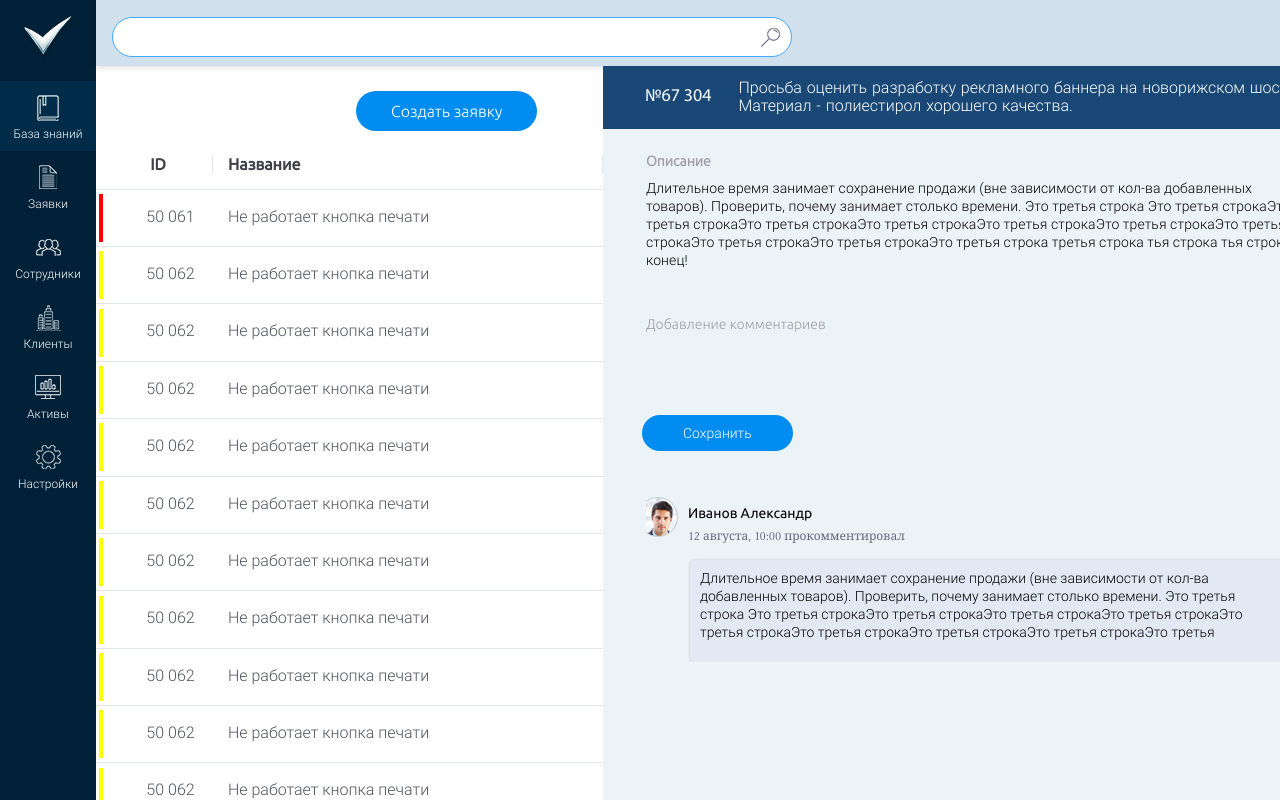
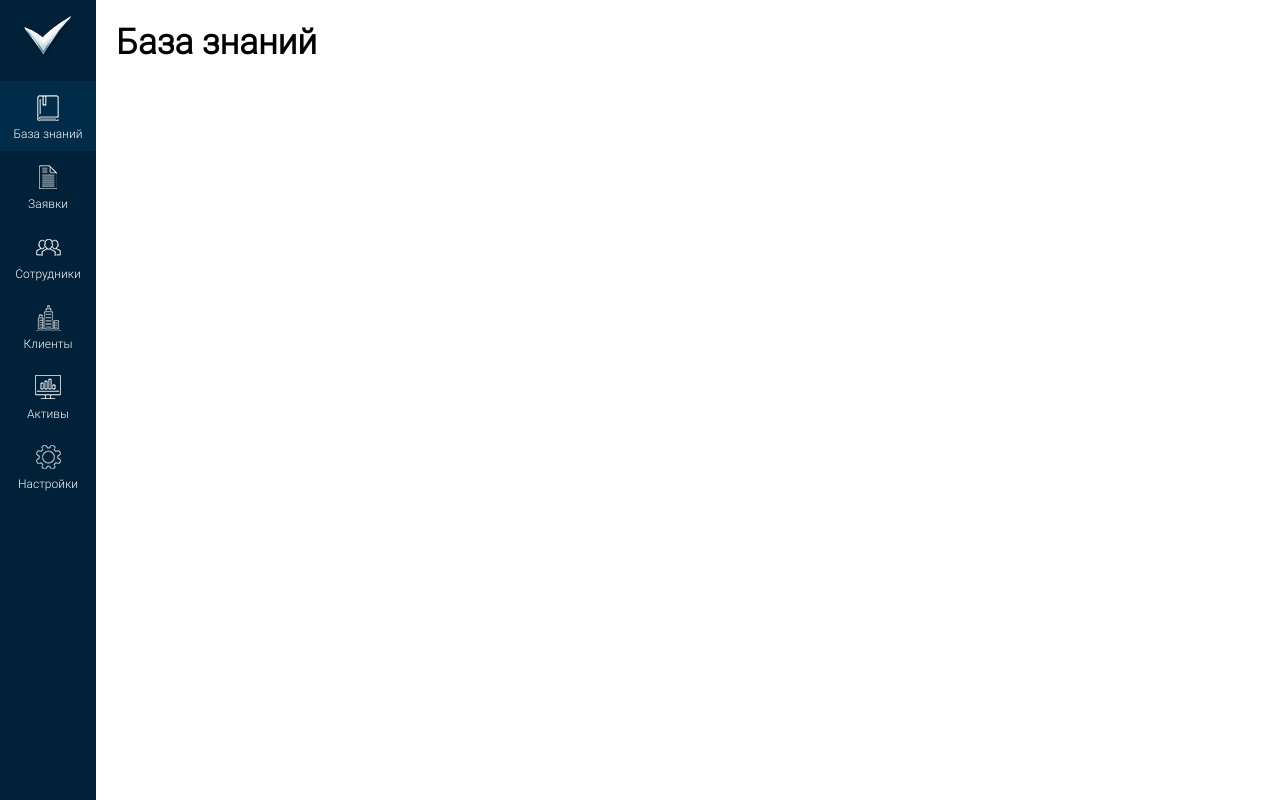
Before and after one commit to sergeydushechkin/intravision-test, a React app: page / in a window 1280 px wide. Both pictures are taken after a click on the link "База знаний". Shown: the top 800 px of the page. Built offline with nearby package versions, Linux system fonts and the light colour scheme.

Commit message:
Adds dummy

```diff
--- a/public/style.css
+++ b/public/style.css
@@ -468,6 +468,10 @@ body {
   flex-direction: column;
   width: 100%; }
 
+.main-dummy__header {
+  padding-left: 20px;
+  font-size: 35px; }
+
 .search {
   padding: 17px 16px;
   padding-bottom: 9px;
@@ -623,7 +627,7 @@ body {
 
 .details {
   display: flex;
-  width: 986px;
+  width: 1030px;
   overflow-y: auto; }
 
 .details__detail {
--- a/src/html/index.html
+++ b/src/html/index.html
@@ -379,6 +379,10 @@
 
 
       </main>
+
+      <!-- <main class="main-dummy">
+        <h1 class="main-dummy__header">База знаний</h1>
+      </main> -->
     </div>
   </div>
   <script src="./bundle.js"></script>
--- a/src/js/components/app.tsx
+++ b/src/js/components/app.tsx
@@ -1,5 +1,6 @@
 import * as React from "react";
 import {MenuItems} from "../const";
+import MainDummy from "./main-dummy";
 import MainHeader from "./main-header";
 import MainPage from "./main-page";
 
@@ -13,7 +14,11 @@ const App:React.FunctionComponent<Props> = (props: Props) => {
   return (
     <div className="container">
       <MainHeader items={MenuItems} activeId={menuId} onClick={setMenuId}/>
-      <MainPage />
+      {
+        menuId === 1
+          ? <MainPage />
+          : <MainDummy text={MenuItems[menuId].name}/>
+      }
     </div>
   );
 };
--- /dev/null
+++ b/src/js/components/main-dummy.tsx
@@ -0,0 +1,18 @@
+import * as React from "react";
+import Requests from "./requests";
+
+import Search from "./search";
+
+interface Props {
+  text: string;
+}
+
+const MainDummy:React.FunctionComponent<Props> = (props: Props) => {
+  return (
+    <main className="main-dummy">
+      <h1 className="main-dummy__header">{props.text}</h1>
+    </main>
+  );
+};
+
+export default MainDummy;
--- /dev/null
+++ b/src/sass/blocks/main-dummy.scss
@@ -0,0 +1,4 @@
+.main-dummy__header {
+  padding-left: 20px;
+  font-size: 35px;
+}
--- a/src/sass/style.scss
+++ b/src/sass/style.scss
@@ -10,6 +10,7 @@
 @import "./blocks/logo.scss";
 @import "./blocks/main-menu.scss";
 @import "./blocks/main-page.scss";
+@import "./blocks/main-dummy.scss";
 @import "./blocks/search.scss";
 @import "./blocks/requests.scss";
 @import "./blocks/options.scss";
```
